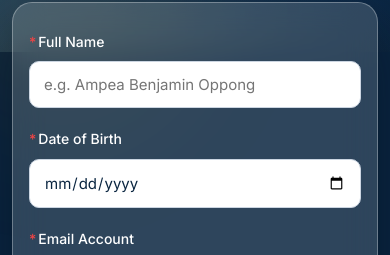
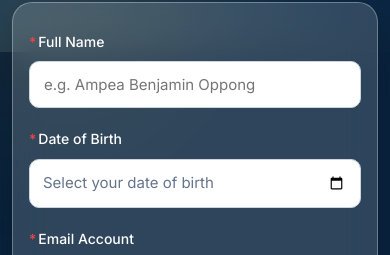
Before and after one commit to gouldevelop798-cpu/quickresume, a website: page public/contact.html in a window 390 px wide. Shown: the part 792-1047 px from the top of the page. Drawn offline with Linux system fonts and the light colour scheme.

Commit message:
Show Date of Birth placeholder on mobile/tablet

```diff
--- a/public/contact.html
+++ b/public/contact.html
@@ -456,6 +456,43 @@
   .field textarea.error {
     border-color: var(--danger);
     box-shadow: 0 0 0 3px rgba(239, 68, 68, 0.2);
+  }
+
+  /* Date of Birth: native date inputs don't show placeholder text on
+     mobile/tablet browsers, so we overlay it via a wrapped pseudo-element. */
+  .date-wrap {
+    position: relative;
+  }
+
+  .date-wrap::before {
+    content: attr(data-placeholder);
+    position: absolute;
+    left: 14px;
+    top: 50%;
+    transform: translateY(-50%);
+    max-width: calc(100% - 48px);
+    overflow: hidden;
+    text-overflow: ellipsis;
+    white-space: nowrap;
+    font-family: 'Inter', sans-serif;
+    font-size: 15px;
+    color: #64748B;
+    pointer-events: none;
+    z-index: 1;
+    transition: opacity 0.15s ease;
+  }
+
+  .date-wrap.is-filled::before,
+  .date-wrap:focus-within::before {
+    opacity: 0;
+  }
+
+  .date-wrap:not(.is-filled) input[type="date"] {
+    color: transparent;
+  }
+
+  .date-wrap:not(.is-filled) input[type="date"]::-webkit-datetime-edit {
+    color: transparent;
   }
 
   .phone-row {
@@ -969,7 +1006,9 @@
 
               <div class="field">
                 <label for="dob"><span class="req">*</span>Date of Birth</label>
-                <input type="date" id="dob" name="dob" min="1970-01-01" max="2026-12-31" />
+                <div class="date-wrap" data-placeholder="Select your date of birth">
+                  <input type="date" id="dob" name="dob" placeholder="Select your date of birth" min="1970-01-01" max="2026-12-31" />
+                </div>
                 <div class="error-msg"></div>
               </div>
 
@@ -1084,6 +1123,15 @@
     const message = document.getElementById('message');
     const statusEl = document.getElementById('status');
     const sendNote = document.getElementById('send-note');
+
+    // Date of Birth placeholder toggle (mobile/tablet)
+    const dobWrap = dob.closest('.date-wrap');
+    function syncDobPlaceholder() {
+      if (dobWrap) dobWrap.classList.toggle('is-filled', dob.value !== '');
+    }
+    dob.addEventListener('input', syncDobPlaceholder);
+    dob.addEventListener('change', syncDobPlaceholder);
+    syncDobPlaceholder();
 
     function capitalizeWords(str) {
       return str.replace(/\b[a-z]/g, c => c.toUpperCase());
```
Also changed, not shown: public/resume.html (+49 -1 lines).
